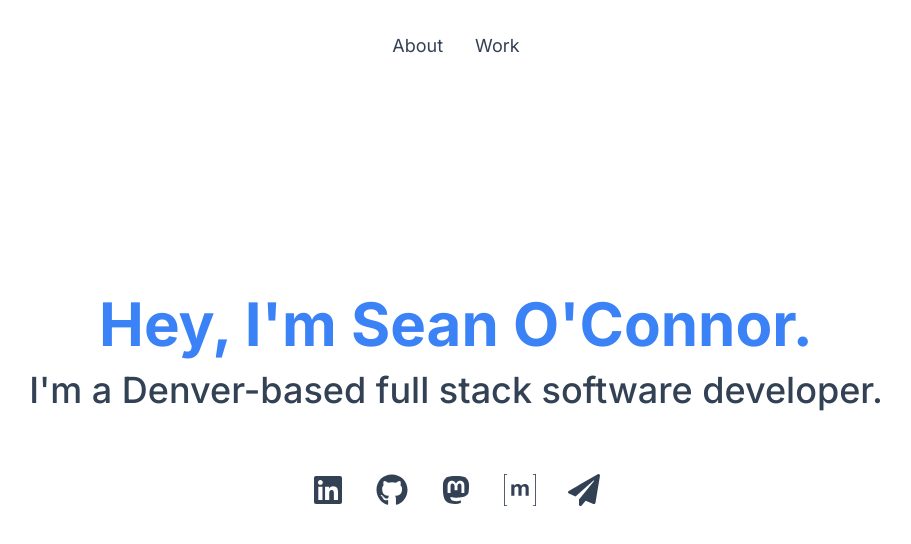
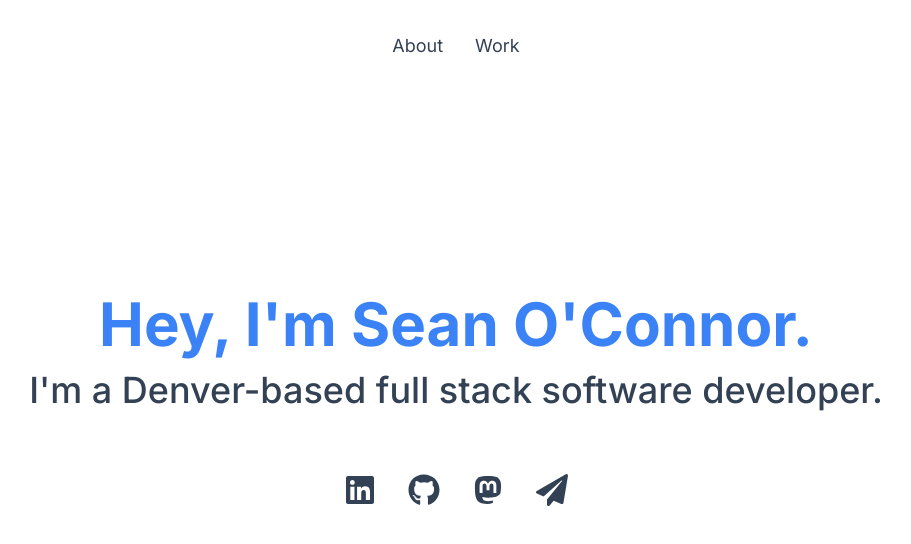
Before and after one commit to seaneoo/seano, a Next.js app: page / in a window 1280 px wide. Shown: the top 544 px of the page, without its empty margins (184-1095 px from the left). Built offline with nearby package versions, Linux system fonts and the light colour scheme.

Commit message:
Update Mastodon URL, remove Matrix link

```diff
--- a/src/app/page.tsx
+++ b/src/app/page.tsx
@@ -1,7 +1,6 @@
 import Header from '@/components/header';
 import IconButton from '@/components/icon-button';
 import { FaGithub, FaLinkedin, FaMastodon, FaPaperPlane } from 'react-icons/fa';
-import { SiMatrix } from 'react-icons/si';
 
 export default function Home() {
   return (
@@ -32,17 +31,17 @@ export default function Home() {
           />
 
           <IconButton
-            href="https://mastodon.social/@seaneoo"
+            href="https://mozilla.social/@sean"
             rel="me"
             icon={<FaMastodon className="h-full w-full" />}
             aria-label="my mastodon"
           />
 
-          <IconButton
+          {/* <IconButton
             href="https://matrix.to/#/@seaneoo:data.haus"
             icon={<SiMatrix className="h-full w-full" />}
             aria-label="my secure matrix"
-          />
+          /> */}
 
           <IconButton
             href="mailto:so@seano.dev"
```
